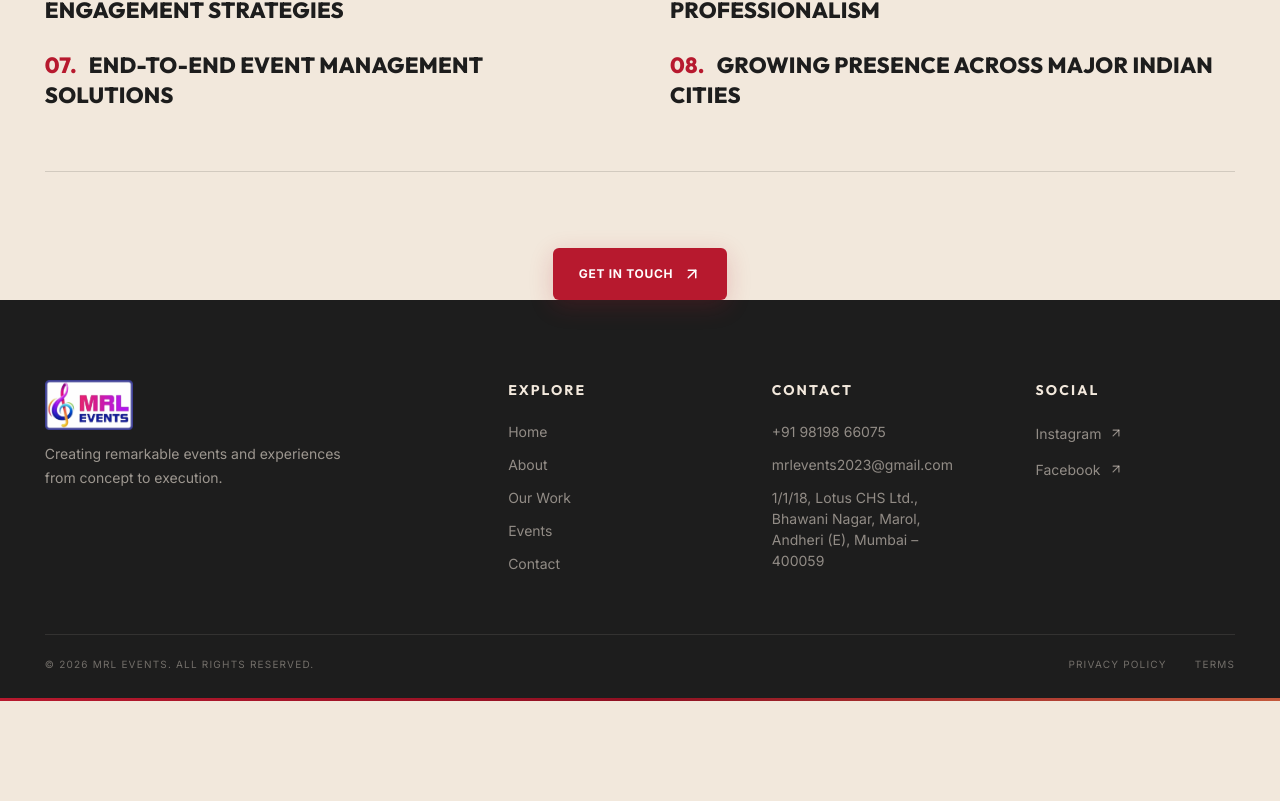
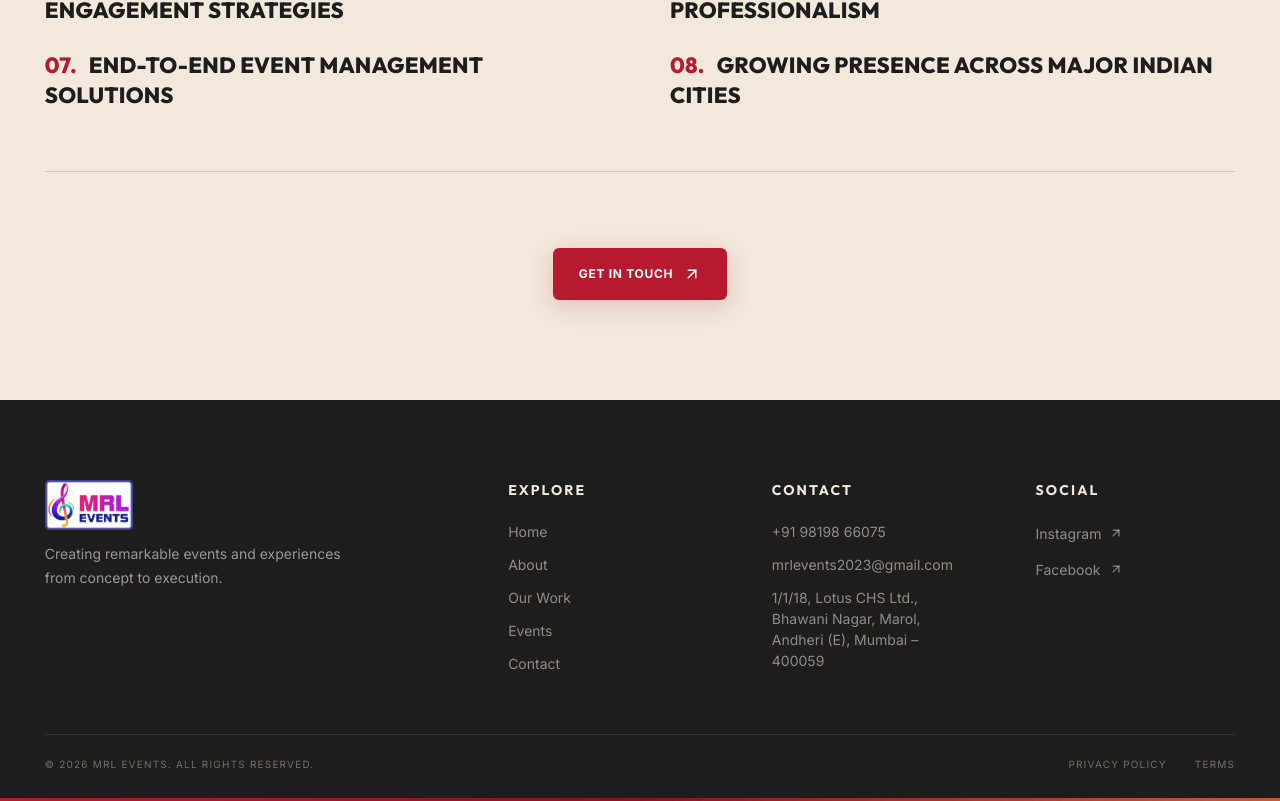
Before and after one commit to rameezwangde/mrl-events, a React (Vite) app: page /about in a window 1280 px wide. Shown: the part 3344-4145 px from the top of the page. Before the commit the page ends 4045 px from the top, so only its background shows below. Built offline with nearby package versions, Linux system fonts and the light colour scheme.

Commit message:
feat: create AboutPage to showcase company mission, vision, and event portfolio

```diff
--- a/src/pages/AboutPage.jsx
+++ b/src/pages/AboutPage.jsx
@@ -190,7 +190,7 @@ export default function AboutPage() {
       </div>
 
       {/* CTA */}
-      <div className="container">
+      <div className="container" style={{ paddingBottom: '100px' }}>
         <div style={{ borderTop: '1px solid var(--border-medium)', paddingTop: '60px', display: 'flex', flexDirection: 'column', alignItems: 'center', textAlign: 'center' }}>
           <Reveal>
             <a href="/#contact" className="button primary" style={{ marginTop: '16px' }}>
```
